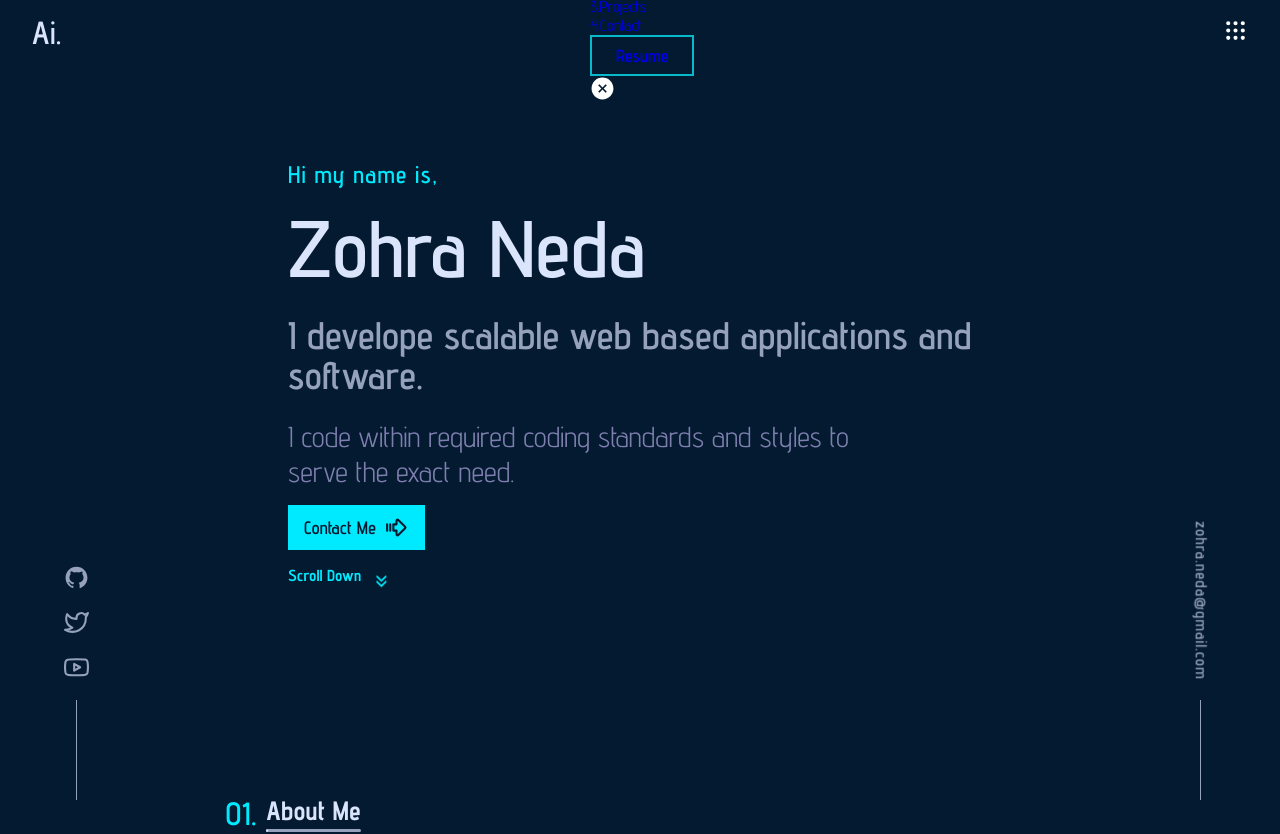
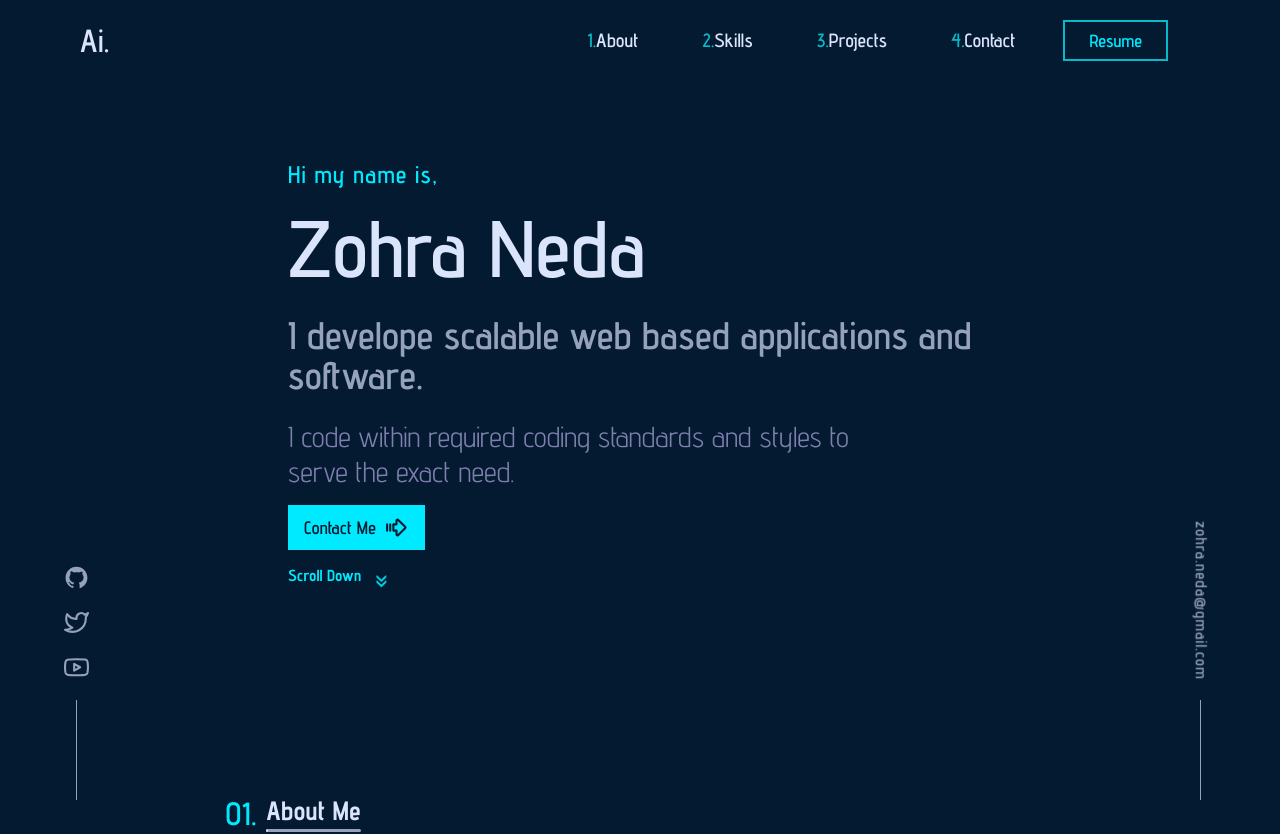
Before and after one commit to Zohra-Neda/Portfolio, a React (Create React App) app: page / in a window 1280 px wide. Shown: the top 834 px of the page. Built offline with nearby package versions, Linux system fonts and the light colour scheme.

Commit message:
Add Media Queries

```diff
--- a/src/Components/Navbar/navbar.scss
+++ b/src/Components/Navbar/navbar.scss
@@ -100,3 +100,65 @@
   background-color: var(--projectCardColor);
   box-shadow: 0 2px 4px rgba(1, 15, 29, 0.904);
 }
+
+// MEDIA QUERIES ================================>
+
+@media screen and (min-width: 769px) {
+  .toggleNavBar, .closeNavBar {
+    display: none;
+  }
+
+  .header {
+    padding: 2.5rem 2rem;
+
+    .navBar {
+      .navLists {
+        display: flex;
+        align-items: center;
+        justify-content: center;
+        flex-direction: row;
+        padding: 0 1rem;
+
+        .navItem {
+          padding: 0 1rem;
+
+          .navLink {
+            color: var(--textColor);
+            font-size: 1.2rem;
+            font-weight: 600;
+            &:hover {
+              color: var(--primaryColor);
+            }
+
+            .headerNumber {
+              color: var(--primaryHover);
+            }
+          }
+        }
+
+        .btn {
+          margin-left: 1rem;
+          a {
+            color: var(--primaryColor);
+          }
+        }
+      }
+    }
+  }
+}
+
+@media screen and (min-width: 960px) {
+  .header {
+    padding: 2.5rem 5rem;
+
+    .navBar {
+      .navLists {
+        padding: 0 2rem;
+
+        .navItem {
+          padding: 0 2rem;
+        }
+      }
+    }
+  }
+}
```
